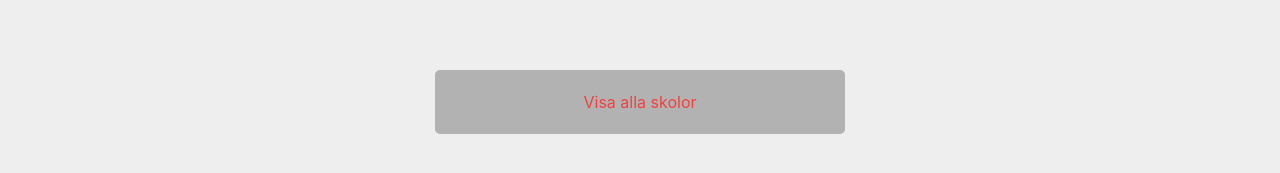
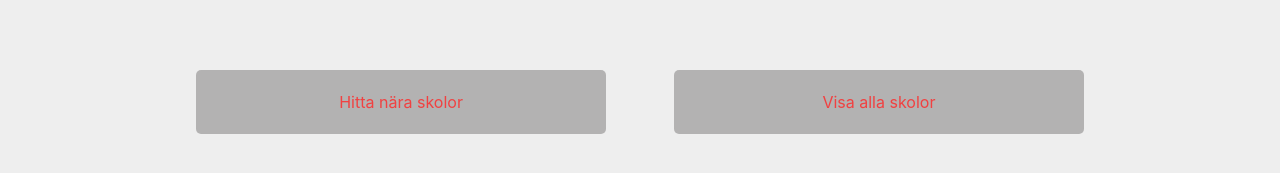
Before and after one commit to Nickztar/Matsedlar, a Svelte app: page / in a window 1280 px wide. Shown: the part 383-556 px from the top of the page. Built offline with nearby package versions, Linux system fonts and the light colour scheme.

Commit message:
locate buttons, no function

```diff
--- a/src/SelectSchool/SelectCard.svelte
+++ b/src/SelectSchool/SelectCard.svelte
@@ -1,6 +1,7 @@
 <script>
     import FaArrowRight from 'svelte-icons/fa/FaArrowRight.svelte';
     import FaSortAlphaDown from 'svelte-icons/fa/FaSortAlphaDown.svelte';
+    import MdLocationOn from 'svelte-icons/md/MdLocationOn.svelte';
     import Select from 'svelte-select';
     import { hasSchool, selectedSchool, showAll } from '../stores.js';
     const loadOptions = async (filterText) => {
@@ -36,7 +37,9 @@
         <button id="submit" class="findLoc" on:click={setSchool}><div class="icon"><FaArrowRight /></div></button>
     </div>
     <div class="moreOptions">
+        <button class="allSchools" on:click={allSchools}>Hitta nära skolor</button>
         <button class="allSchools" on:click={allSchools}>Visa alla skolor</button>
+        <button class="allSchoolsIcon" on:click={allSchools}><div class="sortIcon"><MdLocationOn/></div></button>
         <button class="allSchoolsIcon" on:click={allSchools}><div class="sortIcon"><FaSortAlphaDown/></div></button>
     </div>
 </div>
@@ -50,7 +53,7 @@
     .moreOptions{
         display: flex;
         align-items: center;
-        justify-content: right;
+        justify-content: space-evenly;
         height: 8vh;
         margin-top: 12vh;
     }
@@ -61,7 +64,6 @@
         border: none;
         border-radius: 5px;
         color: var(--light);
-        margin: 0 auto;
         padding: 1vh;
         display: none;
     }
@@ -76,7 +78,6 @@
         border: none;
         border-radius: 5px;
         color: var(--priority);
-        margin: 0 auto;
         width: 40%;
         height: 100%;
     }
```
